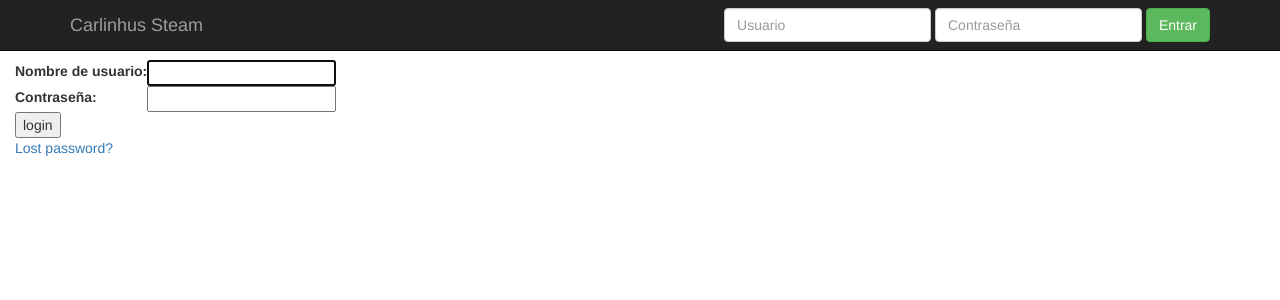
After one commit to carlinhus/steam-api, a Django app: page /login/ in a window 1280 px wide. The commit adds this page. Shown: the top 300 px of the page. Run offline with Django 3.2, Linux system fonts and the light colour scheme; some libraries are stand-ins or nearby versions.

Commit message:
Login added

```diff
--- a/steamapi/urls.py
+++ b/steamapi/urls.py
@@ -16,10 +16,14 @@ Including another URLconf
 from django.conf.urls import include, url
 from django.contrib import admin
 from userprofile.views import showCSGOInventory
+# from django.conf.urls.defaults import *
+import django.contrib.auth.views
 import settings
 from django.conf.urls.static import static
 urlpatterns = [
     url(r'^admin/', include(admin.site.urls)),
     url(r'^inventory/(?P<steamID>.*)$', showCSGOInventory, name="csgo_show_inventory"),
     url(r'^media/(?P<path>.*)$', 'django.views.static.serve', {'document_root' : settings.MEDIA_ROOT}),
+    url('^', include('django.contrib.auth.urls')),
+
 ] + static(settings.STATIC_URL, document_root=settings.STATIC_ROOT)
--- a/templates/base.html
+++ b/templates/base.html
@@ -23,15 +23,24 @@
           <a class="navbar-brand" href="#">Carlinhus Steam</a>
         </div>
         <div id="navbar" class="navbar-collapse collapse">
-          <form class="navbar-form navbar-right">
+          {% if user.is_authenticated %}
+            <div class="navbar-right navbar-brand">
+              Bienvenido, {{ user.username }} &nbsp;<a href="{% url 'django.contrib.auth.views.logout' %}?next={{ request.path }}">Cerrar sesión</a>
+            </div>
+          {% else %}
+
+          <form class="navbar-form navbar-right" method="post" action="{% url 'django.contrib.auth.views.login' %}">
+            {% csrf_token %}
             <div class="form-group">
-              <input type="text" placeholder="Email" class="form-control">
+              <input type="text" placeholder="Usuario" class="form-control" id="id_username" name="username">
             </div>
             <div class="form-group">
-              <input type="password" placeholder="Password" class="form-control">
+              <input type="password" placeholder="Contraseña" class="form-control" id="id_password" name="password">
+              <input type="hidden" name="next" value="{{ request.path }}" />
             </div>
-            <button type="submit" class="btn btn-success">Sign in</button>
+            <button type="submit" class="btn btn-success">Entrar</button>
           </form>
+          {% endif %}
         </div><!--/.navbar-collapse -->
       </div>
     </nav>
--- /dev/null
+++ b/templates/registration/login.html
@@ -0,0 +1,38 @@
+{% extends "base.html" %}
+
+{% block content %}
+
+{% if form.errors %}
+<p>Your username and password didn't match. Please try again.</p>
+{% endif %}
+
+{% if next %}
+    {% if user.is_authenticated %}
+    <p>Your account doesn't have access to this page. To proceed,
+    please login with an account that has access.</p>
+    {% else %}
+    <p>Please login to see this page.</p>
+    {% endif %}
+{% endif %}
+
+<form method="post" action="{% url 'django.contrib.auth.views.login' %}">
+{% csrf_token %}
+<table>
+<tr>
+    <td>{{ form.username.label_tag }}</td>
+    <td>{{ form.username }}</td>
+</tr>
+<tr>
+    <td>{{ form.password.label_tag }}</td>
+    <td>{{ form.password }}</td>
+</tr>
+</table>
+
+<input type="submit" value="login" />
+<input type="hidden" name="next" value="{{ next }}" />
+</form>
+
+{# Assumes you setup the password_reset view in your URLconf #}
+<p><a href="{% url 'password_reset' %}">Lost password?</a></p>
+
+{% endblock %}
```
Also changed, not shown: db.sqlite3, 3 other files.
